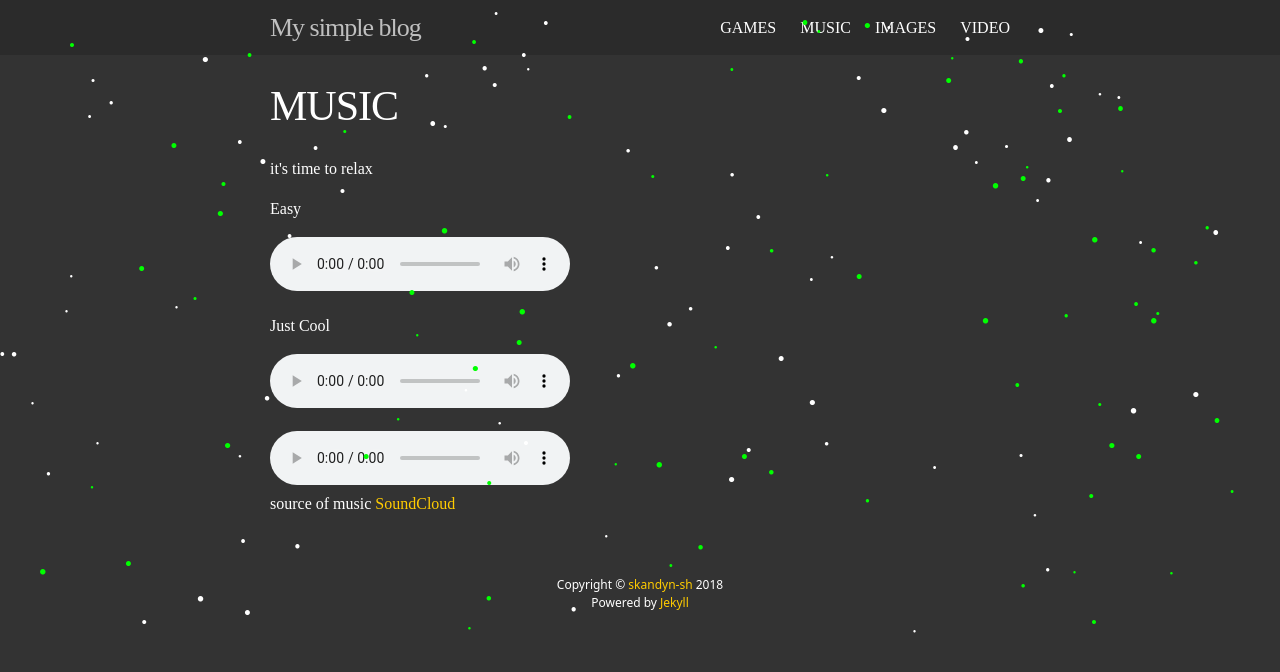
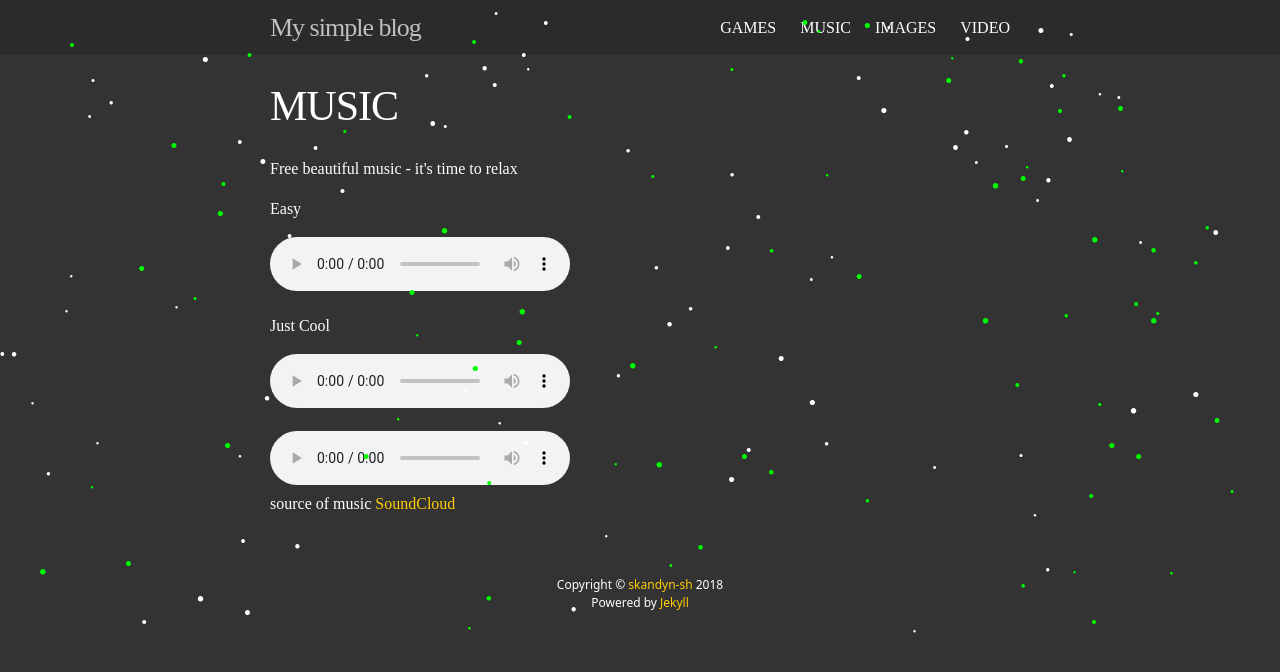
Before and after one commit to skandyn-sh/skandyn-sh.github.io, a Jekyll site: the page built from music.html, in a window 1280 px wide. Shown: the top 672 px of the page. Built offline with Jekyll 4.4.1, drawn with Linux system fonts in a browser that asks for light colours; nearby versions of some CDN libraries; library files that are not in the unit come from our copies; comment, search, counter and statistics services are not loaded.

Commit message:
Update music.html

```diff
--- a/music.html
+++ b/music.html
@@ -3,7 +3,7 @@ layout: page
 title: MUSIC
 permalink: /music/
 ---
-it's time to relax
+Free beautiful music - it's time to relax
 <p style="padding-bottom: 1px"></p>
 
 Easy
```
